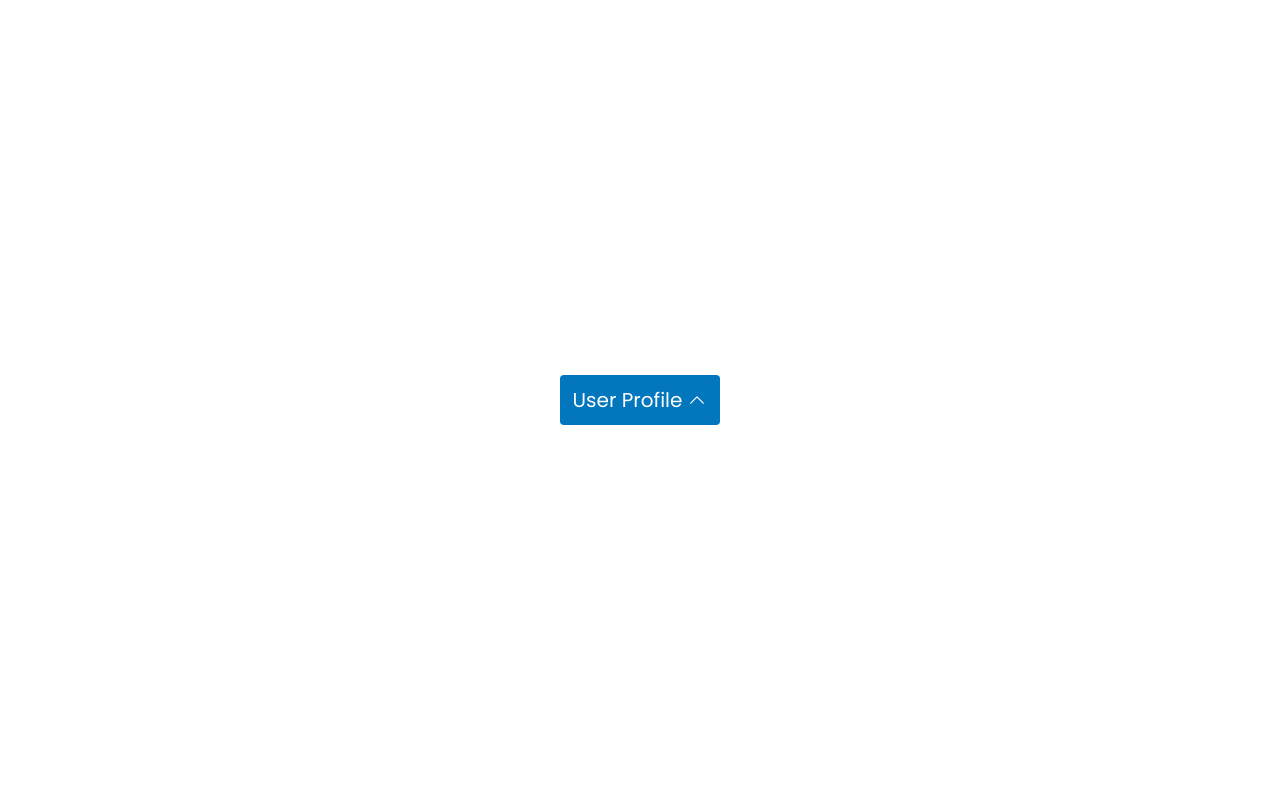
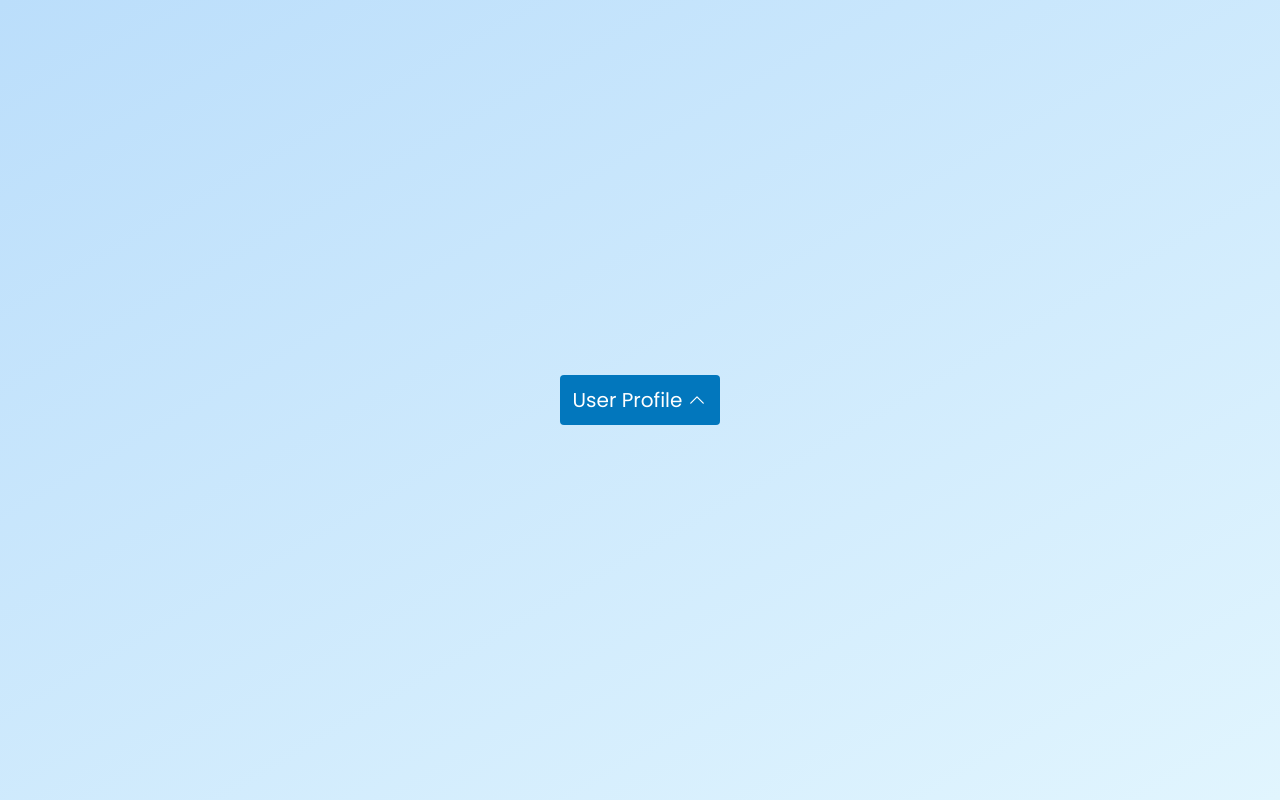
Before and after one commit to Mzhgn/Dropdown, a plain HTML site: page index.html in a window 1280 px wide. Drawn offline with Linux system fonts and the light colour scheme.

```diff
--- a/app.css
+++ b/app.css
@@ -15,7 +15,7 @@
   align-items: center;
   justify-content: center;
   min-height: 100vh;
-  b
+  background: linear-gradient(150deg, #bbdefb, #e1f5fe);
 }
 
 .wrapper {
```
Also changed, not shown: 1 other file.
